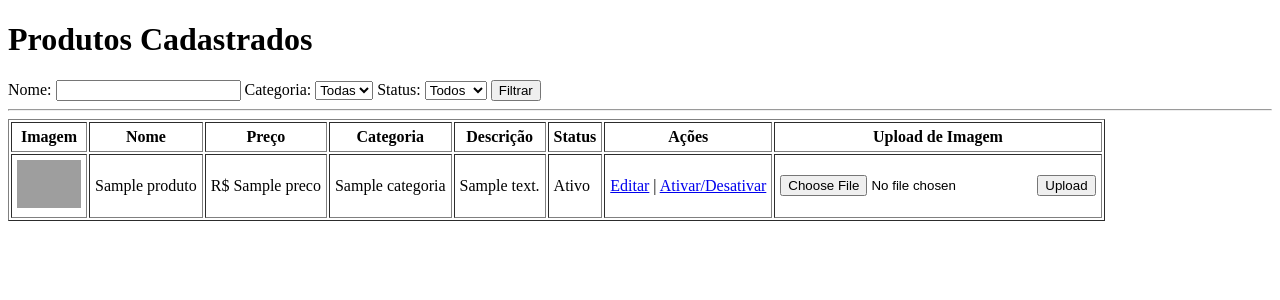
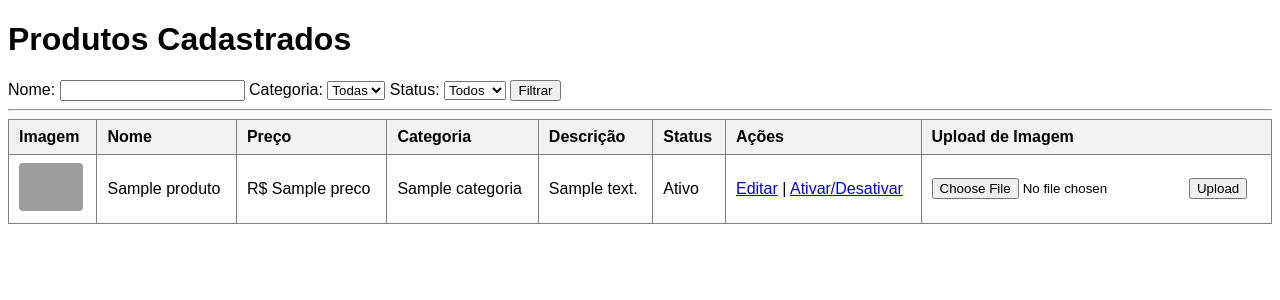
Before and after one commit to sementeviva/Teste-bot, a Flask app: page /ver_produtos in a window 1280 px wide. Shown: the top 300 px of the page. Run offline with Flask 3, Linux system fonts and the light colour scheme; a database or web service that is not in the repository returns one stand-in record (values such as "Sample title"); some libraries are stand-ins or nearby versions; grey boxes are pictures that could not be loaded.

Commit message:
Update ver_produtos.html

```diff
--- a/templates/ver_produtos.html
+++ b/templates/ver_produtos.html
@@ -3,19 +3,29 @@
 <head>
     <meta charset="UTF-8">
     <title>Produtos Cadastrados</title>
+    <style>
+        body { font-family: Arial, sans-serif; }
+        table { border-collapse: collapse; width: 100%; }
+        th, td { padding: 8px 10px; text-align: left; }
+        th { background: #f2f2f2; }
+        tr:nth-child(even) { background: #fafafa; }
+        img { border-radius: 4px; }
+        form.inline { display: inline; }
+    </style>
 </head>
 <body>
     <h1>Produtos Cadastrados</h1>
     <form method="get" action="{{ url_for('ver_produtos_bp.ver_produtos') }}">
-        Nome: <input type="text" name="nome" value="{{ nome_filtro }}">
-        Categoria:
+        <label>Nome:</label>
+        <input type="text" name="nome" value="{{ nome_filtro|default('') }}">
+        <label>Categoria:</label>
         <select name="categoria">
             <option value="">Todas</option>
             {% for categoria in categorias %}
                 <option value="{{ categoria }}" {% if categoria==categoria_filtro %}selected{% endif %}>{{ categoria }}</option>
             {% endfor %}
         </select>
-        Status:
+        <label>Status:</label>
         <select name="ativo">
             <option value="">Todos</option>
             <option value="True" {% if ativo_filtro=='True' %}selected{% endif %}>Ativo</option>
@@ -24,7 +34,7 @@
         <button type="submit">Filtrar</button>
     </form>
     <hr>
-    <table border="1" cellpadding="5">
+    <table border="1">
         <thead>
             <tr>
                 <th>Imagem</th>
@@ -42,7 +52,7 @@
             <tr>
                 <td>
                     {% if produto.imagem %}
-                        <img src="/{{ produto.imagem }}" width="64">
+                        <img src="/{{ produto.imagem }}" width="64" alt="{{ produto.nome }}">
                     {% else %}
                         Sem imagem
                     {% endif %}
@@ -53,16 +63,19 @@
                 <td>{{ produto.descricao }}</td>
                 <td>{% if produto.ativo %}Ativo{% else %}Inativo{% endif %}</td>
                 <td>
-                    <a href="{{ url_for('ver_produtos_bp.editar_produto', id=produto.id) }}">Editar</a>
-                    |
+                    <a href="{{ url_for('ver_produtos_bp.editar_produto', id=produto.id) }}">Editar</a> |
                     <a href="{{ url_for('ver_produtos_bp.ativar_produto', id=produto.id) }}">Ativar/Desativar</a>
                 </td>
                 <td>
-                    <form method="post" action="{{ url_for('ver_produtos_bp.upload_imagem', id=produto.id) }}" enctype="multipart/form-data">
+                    <form method="post" action="{{ url_for('ver_produtos_bp.upload_imagem', id=produto.id) }}" enctype="multipart/form-data" class="inline">
                         <input type="file" name="imagem" required>
                         <button type="submit">Upload</button>
                     </form>
                 </td>
+            </tr>
+            {% else %}
+            <tr>
+                <td colspan="8" style="text-align:center">Nenhum produto encontrado.</td>
             </tr>
             {% endfor %}
         </tbody>
```
